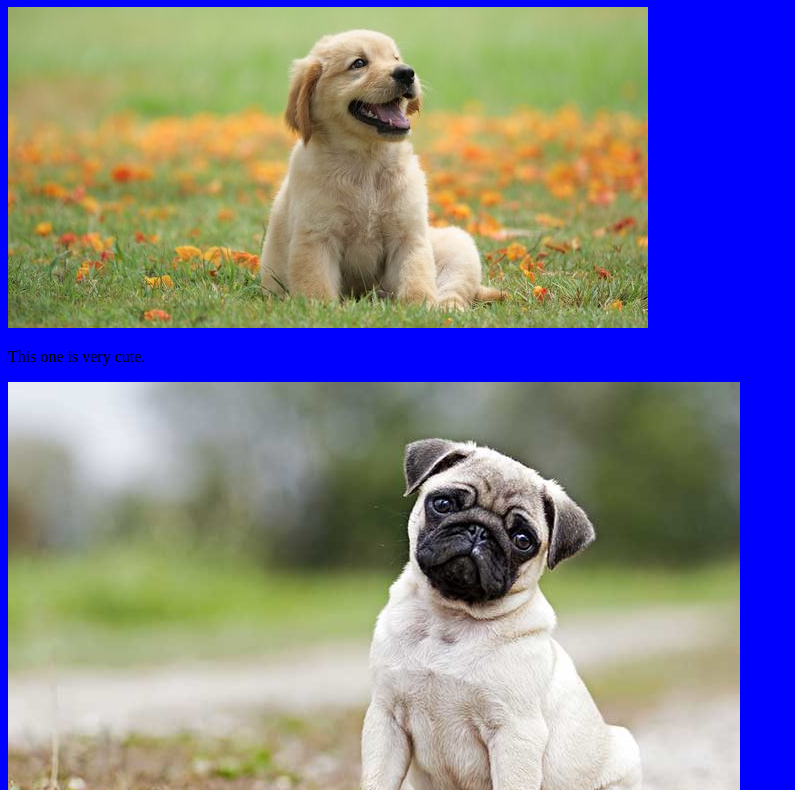
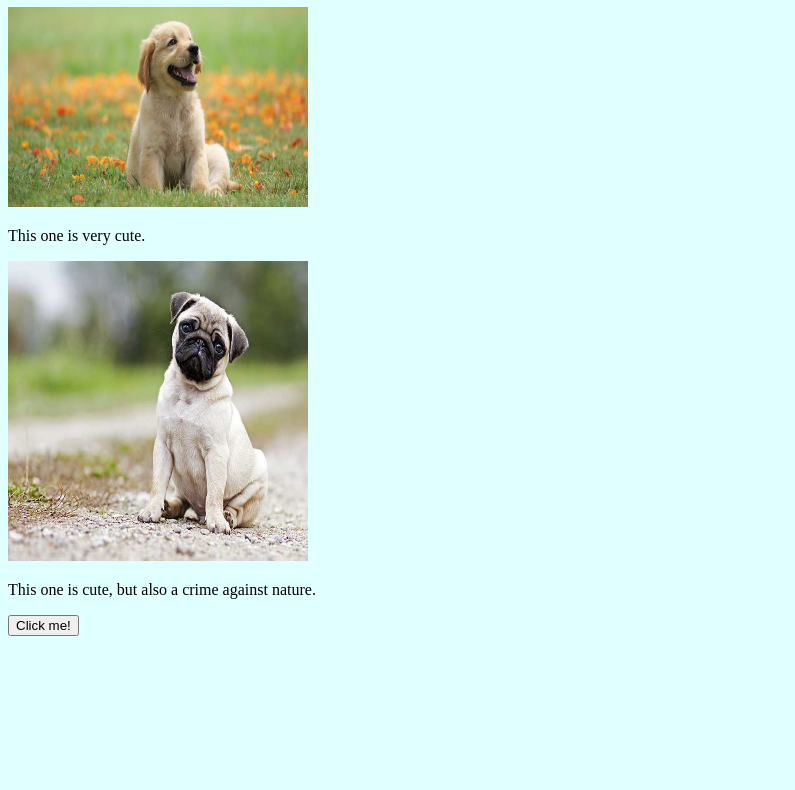
Before and after one commit to TimKindregan/my-site, a plain HTML site: page index.html in a window 1280 px wide. Shown: the part 73-863 px from the top of the page, without its empty margins (0-795 px from the left). After the commit the page ends 800 px from the top, so only its background shows below. Drawn offline with Linux system fonts and the light colour scheme.

Commit message:
added button to show third image and resized images

```diff
--- a/index.html
+++ b/index.html
@@ -7,9 +7,13 @@
     <body>
         <script src="script.js"></script>
         <h1>Here Are Some Dogs!</h1>
-        <img src="dog1.jpg" alt="First Dog">
+        <img src="dog1.jpg" alt="First Dog" id="dog1">
         <p>This one is very cute.</p>
-        <img src="dog2.jpg" alt="Second Dog">
+        <img src="dog2.jpg" alt="Second Dog" id="dog2">
         <p>This one is cute, but also a crime against nature.</p>
+        <button class=""button1" onClick="showImage()">
+            Click me!
+        </button>
+        <img src="dog3.jpg" alt="Third Dog" id="dog3">
     </body>
 </html>
--- a/script.js
+++ b/script.js
@@ -3,3 +3,6 @@ const h2 = document.createElement("h2");
 h2.textContent = "This content added by JavaScript";
 document.querySelector("body").appendChild(h2);
 */
+function show() {
+    document.getElementById('dog3').style.display = "block"
+}
--- a/style.css
+++ b/style.css
@@ -1,3 +1,16 @@
 body {
-    background: blue;
+    background: lightcyan;
   }
+#dog1 {
+    width:300px;
+    height: 200px;
+}
+#dog2 {
+    width:300px;
+    height: 300px;
+}
+#dog3 {
+    display: none;
+    width:300px;
+    height: 300px;
+}
```
Also changed, not shown: 2 other files.
